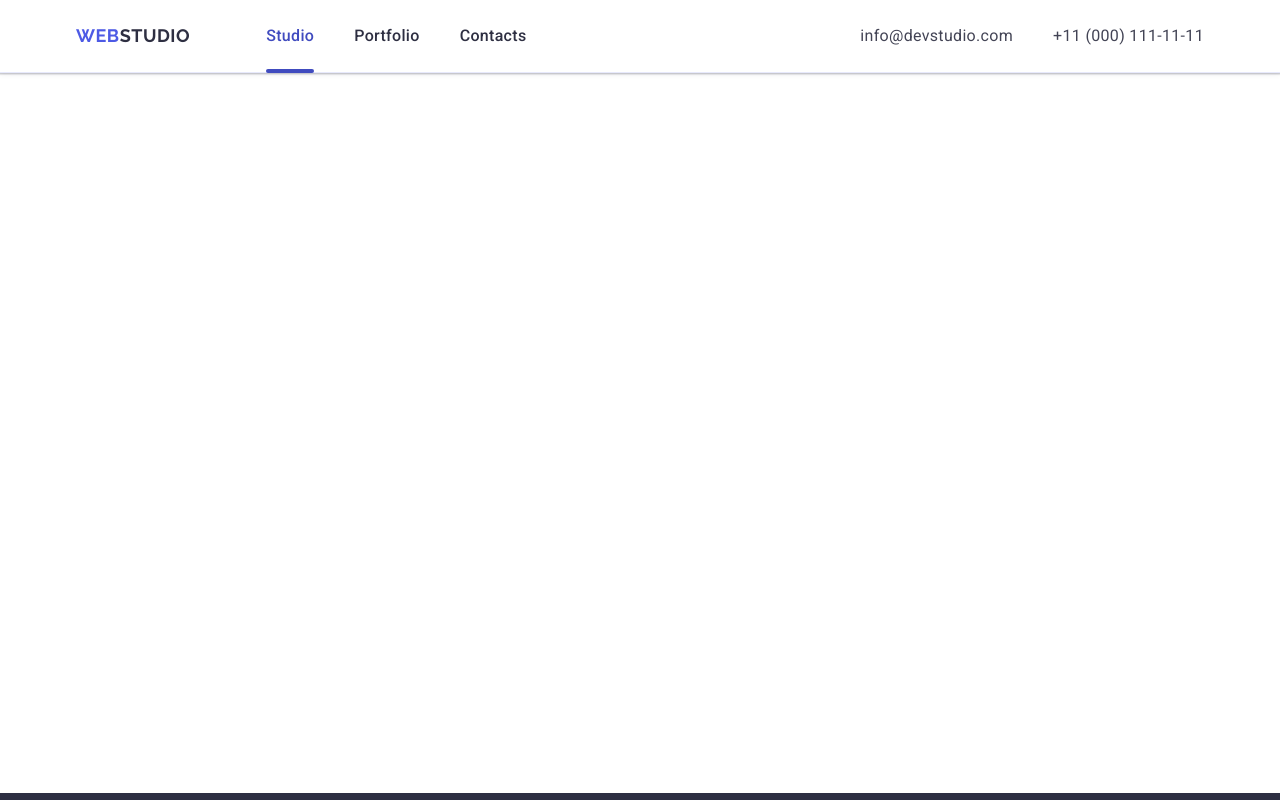
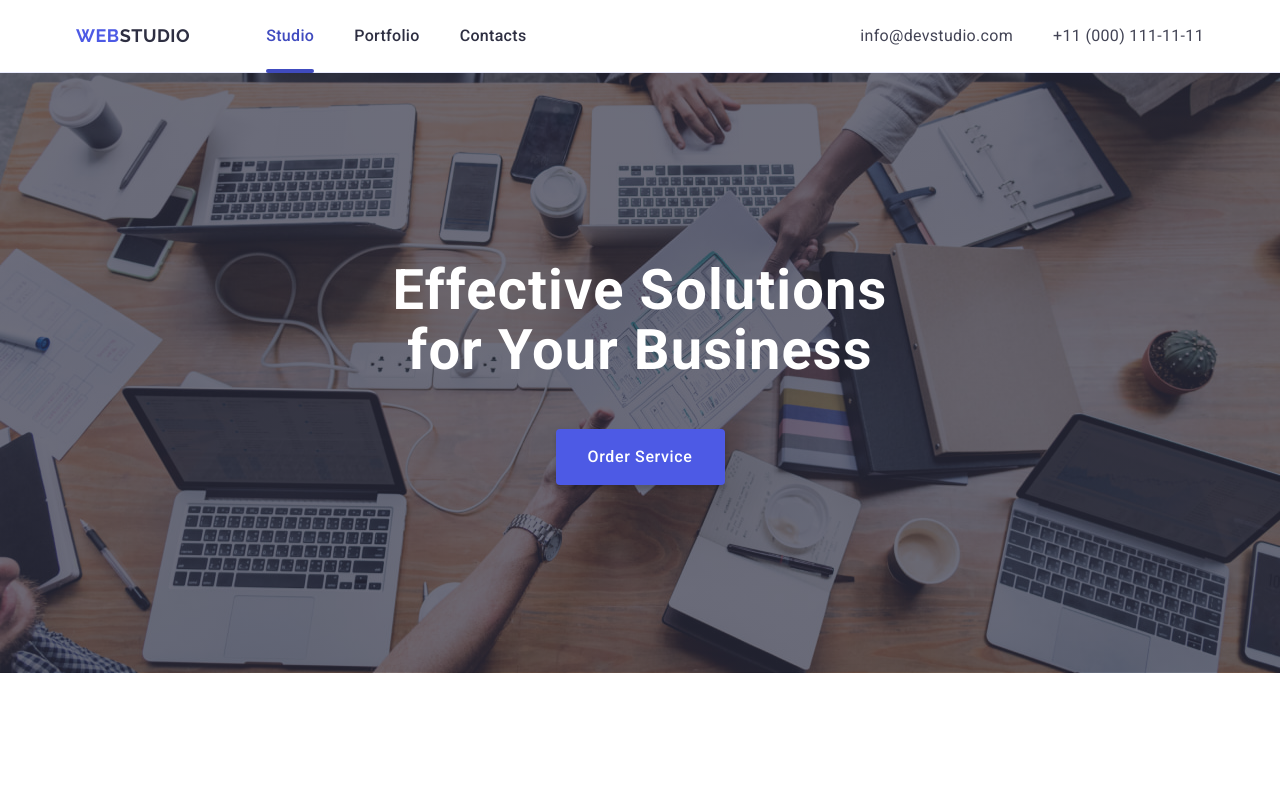
Before and after one commit to deiadaimon/web-studio, a plain HTML site: page index.html in a window 1280 px wide. Shown: the top 800 px of the page. Drawn offline with nearby package versions, Linux system fonts and the light colour scheme.

Commit message:
Added HERO section markup and styles

```diff
--- a/css/styles.css
+++ b/css/styles.css
@@ -247,6 +247,113 @@ ul {
 }
 
 /* ============ HERO STYLES ============ */
+.hero {
+  background-color: var(--valhalla);
+  background-image: linear-gradient(
+      to bottom,
+      rgba(46, 47, 66, 0.7),
+      rgba(46, 47, 66, 0.7)
+    ),
+    url(../images/hero-bg-w320.jpg);
+  background-position: center;
+  background-repeat: no-repeat;
+  background-size: cover;
+}
+.hero .container {
+  padding: 72px 52px;
+  display: flex;
+  flex-direction: column;
+  align-items: center;
+}
+.hero-title {
+  margin-bottom: 72px;
+  font-size: 36px;
+  line-height: 1.11;
+  letter-spacing: 0.02em;
+  color: var(--white);
+  text-align: center;
+}
+.hero-btn {
+  width: 169px;
+  height: 56px;
+  padding: 16px;
+  box-shadow: 0 4px 4px 0 rgba(0, 0, 0, 0.15);
+}
+
+@media screen and (min-resolution: 192dpi) and (max-width: 767.98px),
+  screen and (min-resolution: 2dppx) and (max-width: 767.98px),
+  screen and (min-device-pixel-ratio: 2) and (max-width: 767.98px) {
+  .hero {
+    background-image: linear-gradient(
+        to bottom,
+        rgba(46, 47, 66, 0.7),
+        rgba(46, 47, 66, 0.7)
+      ),
+      url(../images/hero-bg-w320@2x.jpg);
+  }
+}
+
+@media screen and (min-width: 768px) {
+  .hero {
+    background-image: linear-gradient(
+        to bottom,
+        rgba(46, 47, 66, 0.7),
+        rgba(46, 47, 66, 0.7)
+      ),
+      url(../images/hero-bg-w768.jpg);
+  }
+  .hero .container {
+    padding: 112px 136px;
+  }
+  .hero-title {
+    margin-bottom: 36px;
+    font-size: 56px;
+    line-height: 1.07;
+  }
+}
+
+@media screen and (min-resolution: 192dpi) and (min-width: 768px),
+  screen and (min-resolution: 2dppx) and (min-width: 768px),
+  screen and (min-device-pixel-ratio: 2) and (min-width: 768px) {
+  .hero {
+    background-image: linear-gradient(
+        to bottom,
+        rgba(46, 47, 66, 0.7),
+        rgba(46, 47, 66, 0.7)
+      ),
+      url(../images/hero-bg-w768@2x.jpg);
+  }
+}
+
+@media screen and (min-width: 1158px) {
+  .hero {
+    background-image: linear-gradient(
+        to bottom,
+        rgba(46, 47, 66, 0.7),
+        rgba(46, 47, 66, 0.7)
+      ),
+      url(../images/hero-bg-w1440.jpg);
+  }
+  .hero .container {
+    padding: 188px 331px;
+  }
+  .hero-title {
+    margin-bottom: 48px;
+  }
+}
+
+@media screen and (min-resolution: 192dpi) and (min-width: 1158px),
+  screen and (min-resolution: 2dppx) and (min-width: 1158px),
+  screen and (min-device-pixel-ratio: 2) and (min-width: 1158px) {
+  .hero {
+    background-image: linear-gradient(
+        to bottom,
+        rgba(46, 47, 66, 0.7),
+        rgba(46, 47, 66, 0.7)
+      ),
+      url(../images/hero-bg-w1440@2x.jpg);
+  }
+}
 
 /* ============ FEATURES STYLES ============ */
 
--- a/index.html
+++ b/index.html
@@ -71,7 +71,10 @@
     <main>
       <!-- ============ HERO SECTION ============ -->
       <section class="hero">
-        <div class="container"></div>
+        <div class="container">
+          <h1 class="hero-title">Effective Solutions for Your Business</h1>
+          <button class="button hero-btn" type="button">Order Service</button>
+        </div>
       </section>
 
       <!-- ============ FEATURES SECTION ============ -->
```
